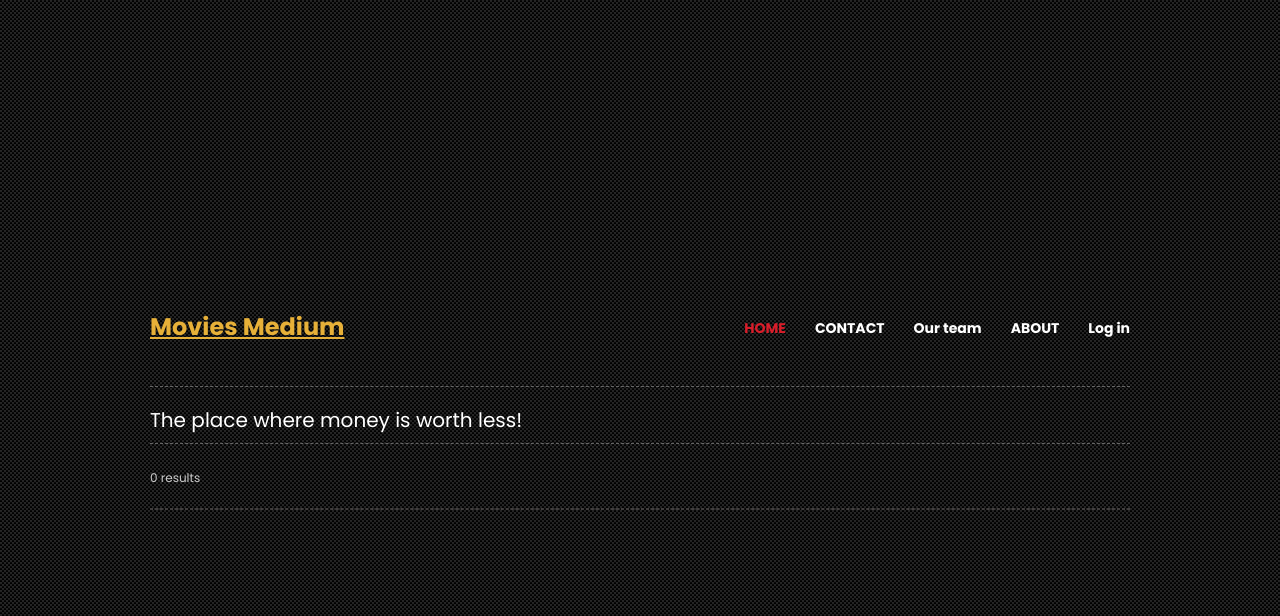
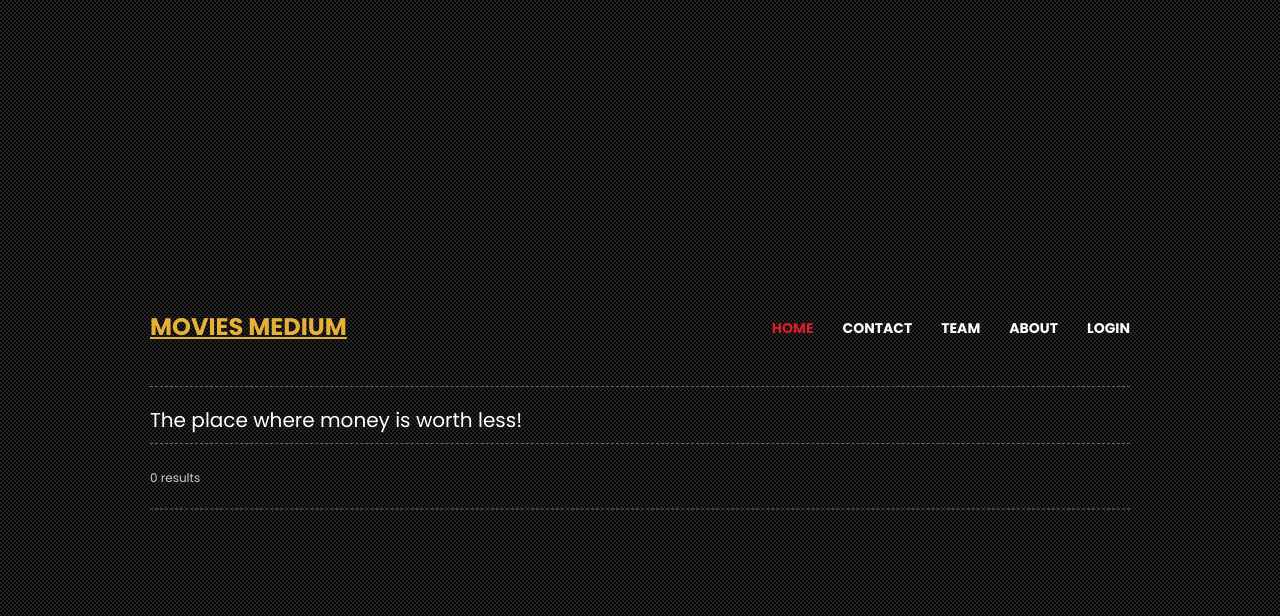
Before and after one commit to sashwatkoirala/moviesmedium, a PHP site: page / in a window 1280 px wide. Shown: the top 616 px of the page. Run offline with PHP 8.4, Linux system fonts and the light colour scheme; data that the repository does not hold is empty; some libraries are stand-ins or nearby versions.

Commit message:
updated files

```diff
--- a/css/style.css
+++ b/css/style.css
@@ -68,7 +68,7 @@
 .box .head { width:980px; padding-top:14px; padding-bottom:11px; }
 .box .head h2 { float:left; display:inline; }
 
-.box .movie { width:152px; float:left; padding-right:12px; }
+.box .movie { width:152px; float:left; margin: 12px; }
 .movie-image { float:left; width:152px; height:214px; position:relative; }
 .movie-image img { width:152px; height:214px; }
 .movie-image a { float: left; display: inline; width:152px; height:214px; position: relative; z-index: 2; }
@@ -95,6 +95,6 @@
 
 .content { padding-bottom:28px; }
 .content .date { font-size:10px; color:#fff; }
-.content img { float:left; width:68px; padding-right:8px; }
+.content img { float:left; width:68px; padding-right :8px; }
 .content p { font-size:13px; color:#fff; line-height:16px; }
 .content a { font-size:11px;  }
--- a/index.php
+++ b/index.php
@@ -23,7 +23,7 @@
 <div id="shell">
 	<!-- Header -->
 	<div id="header">
-		<h1 id="logo"><a href="#">Movies Medium</a></h1>
+		<h1 id="logo"><a href="#">MOVIES MEDIUM</a></h1>
 
 
 		<!-- Navigation -->
@@ -31,9 +31,9 @@
 			<ul>
 			    <li><a class="active" href="#">HOME</a></li>
 			    <li><a href="contact.html">CONTACT</a></li>
-			    <li><a href="index2.html">Our team</a></li>
+			    <li><a href="index2.html">TEAM</a></li>
 			    <li><a href="about.html">ABOUT</a></li>
-			    <li><a href="/test/login/log.html">Log in</a></li>
+			    <li><a href="/test/login/log.html">LOGIN</a></li>
 			</ul>
 		</div>
 		<!-- end Navigation -->
```
Also changed, not shown: css/images/image-hover .png (added), css/images/image-hover.png (deleted), css/images/logo.gif (deleted).
